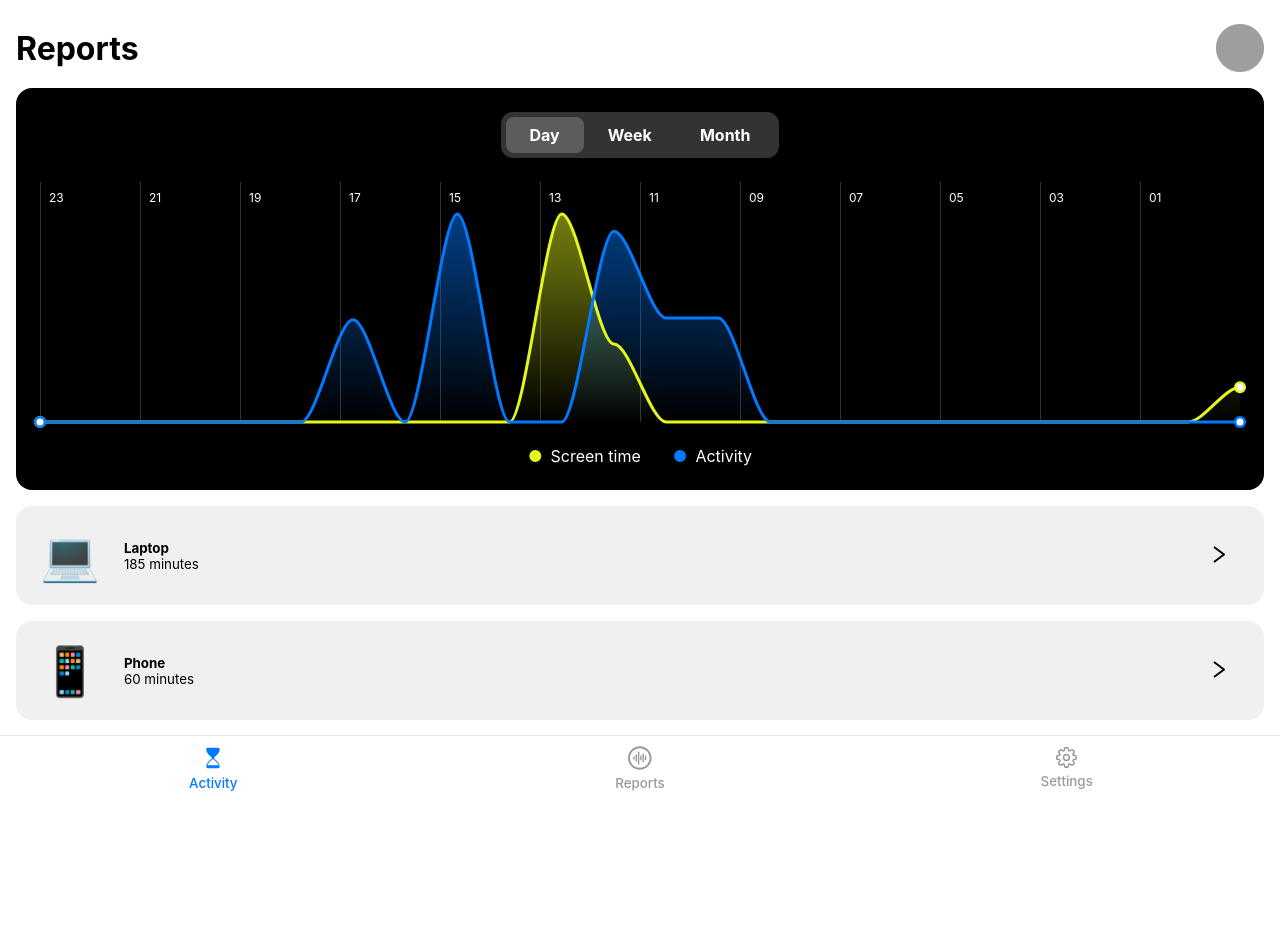
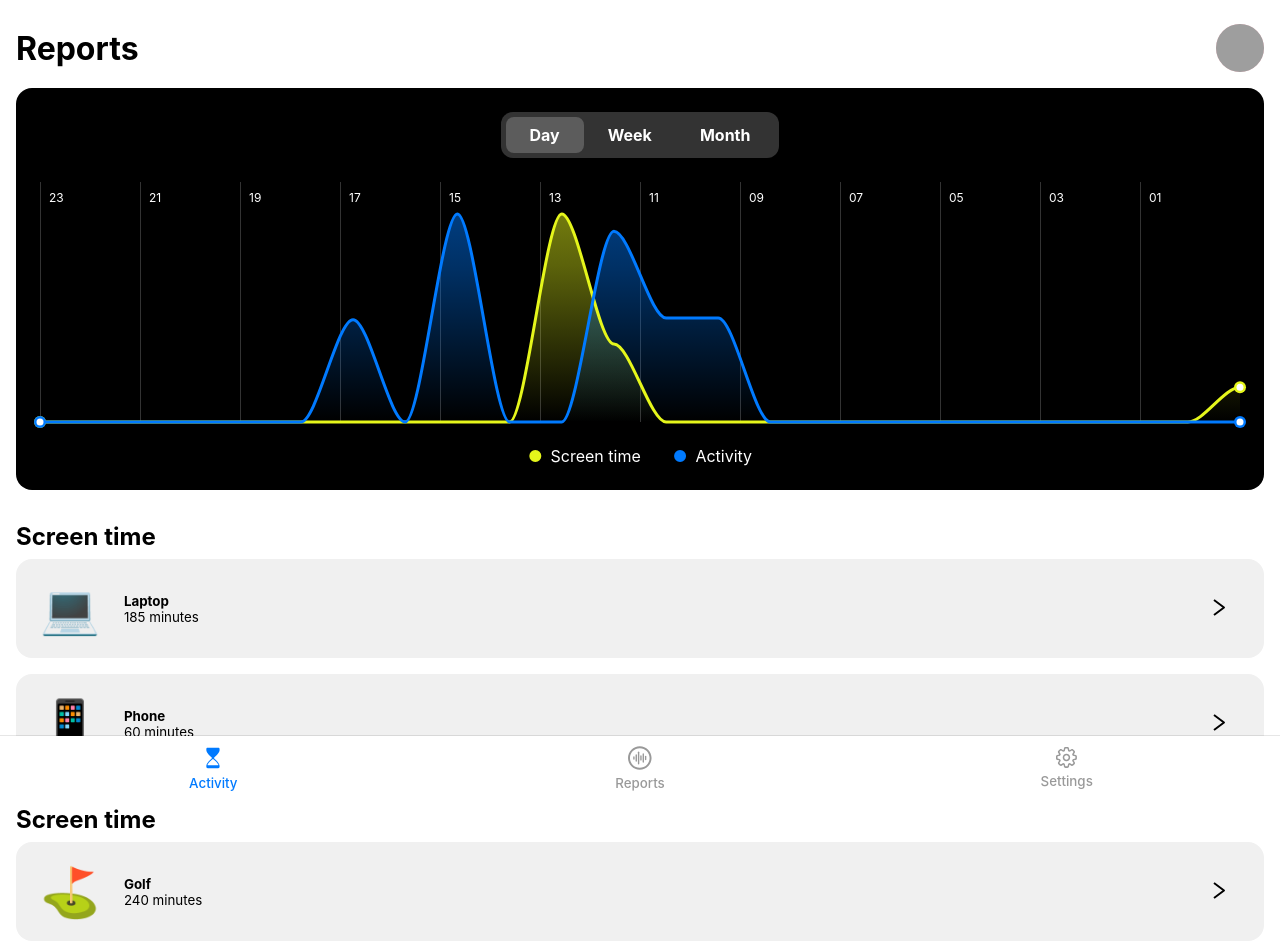
Before and after one commit to Jyri-droid/new-app, a React (Create React App) app: page /new-app/reports in a window 1280 px wide. Shown: the top 952 px of the page. Before the commit the page ends 800 px from the top, so only its background shows below. Built offline with nearby package versions, Linux system fonts and the light colour scheme; grey boxes are pictures that could not be loaded.

Commit message:
add sessions to reports

```diff
--- a/src/pages/reports/Reports.jsx
+++ b/src/pages/reports/Reports.jsx
@@ -1,14 +1,90 @@
 import Avatar from '../../Avatar';
 import ReportsGraph from './ReportsGraph';
+import Tabs from '../../Tabs.jsx';
+import Card from '../../Card.jsx';
+import { formatHour, formatWeekday, formatDayAndMonth, getDatesBackwards, getHoursBackwards, getMinutesByTypeAndDay, getMinutesByTypeAndDayAndHour, getSessionsByTypeAndDay, formatDate } from '../../utils/sessionUtils';
+import { useState } from "react";
+
+const reports = [
+  {
+      name: 'Day',
+      days: 1,
+      labelInterval: 2,
+      formatLabel: formatHour,
+      getTicks: getHoursBackwards,
+      getMinutes: getMinutesByTypeAndDayAndHour
+  },
+  {
+      name: 'Week',
+      days: 7,
+      labelInterval: 1,
+      formatLabel: formatWeekday,
+      getTicks: getDatesBackwards,
+      getMinutes: getMinutesByTypeAndDay
+  },
+  {
+      name: 'Month',
+      days: 31,
+      labelInterval: 4,
+      formatLabel: formatDayAndMonth,
+      getTicks: getDatesBackwards,
+      getMinutes: getMinutesByTypeAndDay
+  }
+];
+const tabNames = reports.map((element) => element.name);
+let renderCount = 0;
 
 const Reports = (props) => {
+  const [activeTab, setActiveTab] = useState(0);
+      // Get render count for creating a new Card on each render
+      renderCount++;
+  const report = reports[activeTab];
+  let dates = report.getTicks(props.today, report.days);
+  let screenSessions = [];
+  let activitySessions = [];
+  if (report.days > 1) {
+    screenSessions = dates.map((element) => getSessionsByTypeAndDay('screen', formatDate(element)));
+    activitySessions = dates.map((element) => getSessionsByTypeAndDay('activity', formatDate(element)));
+  } else {
+    screenSessions = getSessionsByTypeAndDay('screen', props.today);
+    activitySessions = getSessionsByTypeAndDay('activity', props.today);
+  };
   return <div className='content-container'>
     <div className='row'>
         <h2>Reports</h2>
         <Avatar />
     </div>
-    <ReportsGraph today={props.today}/>
-  </div>;
+    <div className='reports-container'>
+      <Tabs tabs={tabNames} activeTab={activeTab} setActiveTab={setActiveTab} />
+      <ReportsGraph report={report} dates={dates} />
+    </div>
+    {screenSessions.length > 0 && (<>
+      <div className='section-title'>
+        <h3>Screen time</h3>
+      </div>
+      {screenSessions.flat().map((element, index) =>
+        <Card
+          title={element.platform}
+          text={`${element.duration} minutes`}
+          key={`screenSession ${index + renderCount}`}
+        />
+      )}
+      </>)}
+      {activitySessions.length > 0 && (<>
+      <div className='section-title'>
+        <h3>Screen time</h3>
+      </div>
+      {activitySessions.flat().map((element, index) =>
+        <Card
+          title={element.sport}
+          text={`${element.duration} minutes`}
+          key={`activitySession ${index + renderCount}`}
+        />
+      )}
+      </>)}
+
+
+  </div>
 }
 
 export default Reports;
--- a/src/pages/reports/ReportsGraph.jsx
+++ b/src/pages/reports/ReportsGraph.jsx
@@ -1,44 +1,10 @@
-import Tabs from '../../Tabs.jsx';
 import Svg from './Svg.jsx';
-import Card from '../../Card';
-import { formatDate, formatHour, formatWeekday, formatDayAndMonth, getDatesBackwards, getHoursBackwards, getMinutesByTypeAndDay, getMinutesByTypeAndDayAndHour, isDividable, getSessionsByTypeAndDay } from '../../utils/sessionUtils';
-import { useState } from "react";
+import { formatDate, isDividable } from '../../utils/sessionUtils';
 
-const reports = [
-    {
-        name: 'Day',
-        days: 1,
-        labelInterval: 2,
-        formatLabel: formatHour,
-        getTicks: getHoursBackwards,
-        getMinutes: getMinutesByTypeAndDayAndHour
-    },
-    {
-        name: 'Week',
-        days: 7,
-        labelInterval: 1,
-        formatLabel: formatWeekday,
-        getTicks: getDatesBackwards,
-        getMinutes: getMinutesByTypeAndDay
-    },
-    {
-        name: 'Month',
-        days: 31,
-        labelInterval: 4,
-        formatLabel: formatDayAndMonth,
-        getTicks: getDatesBackwards,
-        getMinutes: getMinutesByTypeAndDay
-    }
-];
-const tabNames = reports.map((element) => element.name);
-
-const ReportsGraph = (props) => {
-    const [activeTab, setActiveTab] = useState(0);
-    const report = reports[activeTab];
-    const ticks = report.getTicks(props.today, report.days);
+const ReportsGraph = ({ report, dates }) => {
     const screenTimeMinutes = [];
     const activityMinutes = [];
-    ticks.forEach((element) => {
+    dates.forEach((element) => {
         const date = formatDate(element);
         const hour = new Date(element).getHours();
         const screenTime = report.getMinutes('screen', date, hour);
@@ -46,10 +12,7 @@ const ReportsGraph = (props) => {
         screenTimeMinutes.push({date: element, minutes: screenTime});
         activityMinutes.push({date: element, minutes: activity});
     });
-    const sessions = getSessionsByTypeAndDay('screen', props.today);
     return <>
-        <div className='reports-container'>
-            <Tabs tabs={tabNames} activeTab={activeTab} setActiveTab={setActiveTab} />
         <div className='reports-graph-container'>
             {screenTimeMinutes.map((element, index) => isDividable(index, report.labelInterval) &&
                 <div className='reports-graph-interval' key={`interval ${index}`}>
@@ -66,13 +29,6 @@ const ReportsGraph = (props) => {
             <div className='reports-legend'><span className='text-yellow'>&#9679;</span>Screen time</div>
             <div className='reports-legend'><span className='text-blue'>&#9679;</span>Activity</div>
         </div>
-        </div>
-        {sessions.map((element, index) => <Card
-            title={element.platform}
-            text={`${element.duration} minutes`}
-            key={`screenSession ${index}`}
-        >{element.text}</Card>
-        )}
     </>
 }
 
--- a/src/utils/sessionUtils.js
+++ b/src/utils/sessionUtils.js
@@ -19,8 +19,7 @@ export const formatDayAndMonth = (dateString) => {
 };
 
 export const getSessionsByTypeAndDay = (type, dateString) => {
-    const sessionsOfDay = sessions[type].filter((element) => element.startDay === dateString);
-    return sessionsOfDay;
+    return sessions[type].filter((element) => element.startDay === dateString);;
 };
 
 export const getTotalTimeByTypeAndDay = (type, dateString) => {
--- a/src/utils/sessions.js
+++ b/src/utils/sessions.js
@@ -6,8 +6,7 @@ class Session {
         this.end = end;
     }
     get startDate() {
-        const startDate = new Date(this.start);
-        return startDate;
+        return new Date(this.start);
     }
     get startDay() {
         return formatDate(this.startDate);
```
Lines whose indentation alone changed are shown as unchanged.
